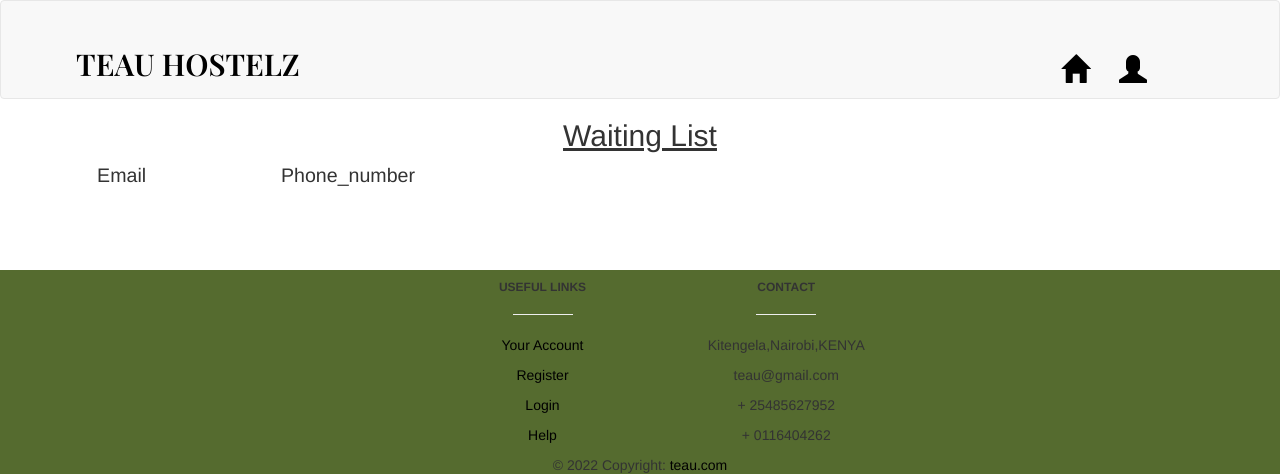
After one commit to msabeni/HostelApp, a Django app: page /waiting_list in a window 1280 px wide. The commit adds this page. Shown: the top 474 px of the page. Run offline with Django 3.2, Linux system fonts and the light colour scheme; the visitor is signed in with stand-in values (Sample User, id 1); data that the repository does not hold is empty; some libraries are stand-ins or nearby versions; some web fonts are replaced.

Commit message:
Add waiting list function,url and template

```diff
--- a/HostelApp/templates/index.html
+++ b/HostelApp/templates/index.html
@@ -4,7 +4,9 @@
     <div class="row">
         <div class="col-md-5" style ="color:rgb(212, 212, 29);margin-top:5%;margin-left: 15%;font-size: 2em;">
             <p><span style="margin-left:-0.5em;font-size: 2em;text-shadow:5em;">WELCOME</span><br><br><span style="margin-left:19%">To</span><br><br> TEAU HOSTELZ</p>
-            <button input type="submit" class="btn btn-warning btn-sm mr-4"><a href="/room">BOOK NOW</a></button>
+            <a class="btn btn-warning btn-sm mr-4" href="/room">BOOK NOW</a>
+            <a class="btn btn-warning btn-sm mr-4" href="/waiting_list">VIEW WAITING LIST</a>
+
 
         </div>
         <div class="col-md-4">
--- /dev/null
+++ b/HostelApp/templates/waiting_list.html
@@ -0,0 +1,19 @@
+{% extends 'base.html' %}
+{% block content %}
+<div class="container-fluid">
+    <h2 align="center"><u>Waiting List</u></h2>
+    <div id="rates">
+      <div class="titles">
+          <p class="title ">Email</p>
+          <p class="title ">Phone_number</p>
+
+      </div>
+      {% for person in waiting_list%}
+      <div class="details">
+          <p class="content">{{person.email}}</p>
+          <p class="design">{{person.phone_number}}</p>
+      </div>
+      {% endfor %}
+    </div>
+</div>
+{% endblock %}
--- a/HostelApp/urls.py
+++ b/HostelApp/urls.py
@@ -14,6 +14,7 @@ urlpatterns = [
     path('book_room/<int:id>', views.book_room, name='book_room'),
     path('leave_room/<int:id>', views.leave_room, name='leave_room'),
     # path('rooms',views.matron_view , name="rooms"),
-    path('get_notified/<int:id>',views.notification,name='notifications')
+    path('get_notified/<int:id>',views.notification,name='notifications'),
+    path('waiting_list',views.waiting_list,name='waiting_list')
 
 ]
--- a/HostelApp/views.py
+++ b/HostelApp/views.py
@@ -104,14 +104,20 @@ def leave_room(request, id):
 @login_required
 def notification(request,id):
     user = User.objects.get(id=id)
-    form = notification_form(request.POST)
+    notification = Notification.objects.all()
+    form = notification_form(instance=user)
     if request.method == "POST":
+            form = notification_form(request.POST)
             if form.is_valid():
                 notification = form.save(commit=False)
                 notification.save()
-                return redirect('/')
-    return render(request, 'notifications.html', {"form":form})
+                return redirect('/waiting_list')
+    return render(request, 'notification_form.html', {"form":form,"notification":notification})
 
+@login_required
+def waiting_list(request):
+    waiting_list = Notification.objects.all()
+    return render(request, "waiting_list.html", {"waiting_list":waiting_list})
 
 # @login_required
 # def matron_view(request):
--- a/static/css/styles.css
+++ b/static/css/styles.css
@@ -3,7 +3,7 @@
     flex-direction: column;
     justify-content: center;
     align-content: center;
-    padding: 0 10%;
+    padding: 0 5%;
   }
   .details, .titles{
     display: flex;
@@ -11,9 +11,9 @@
     justify-content: space-between;
     align-content: center;
     padding-bottom: 3rem;
-    margin-right: 40%;
+    margin-right: 70%;
   }
   .title{
     font-size:1.4em ;
-    margin-left: -2em;
+    margin-left: 1em;
   }
```
Also changed, not shown: HostelApp/forms.py (+4 -11 lines), HostelApp/templates/notification_form.html (renamed from HostelApp/templates/notifications.html).
